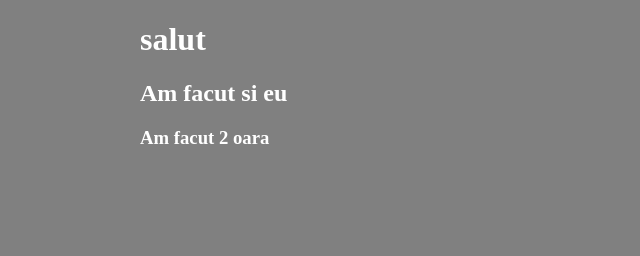
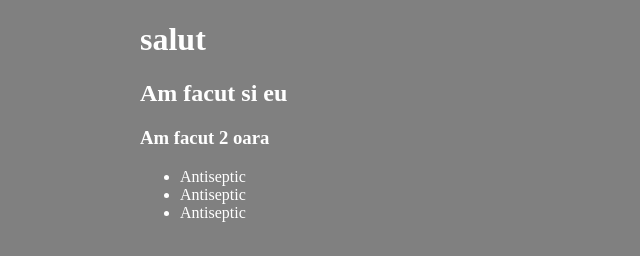
Before and after one commit to crutoigit/lps2313, a plain HTML site: page index.html in a window 1280 px wide. Shown: the whole page, without its empty margins (0-640 px from the left). Drawn offline with Linux system fonts and the light colour scheme.

Commit message:
commit din ramura antiseptic

```diff
--- a/index.html
+++ b/index.html
@@ -14,6 +14,11 @@
 
         <h3>Am facut 2 oara</h3>
 
+        <ul>
+            <li>Antiseptic</li>
+            <li>Antiseptic</li>
+            <li>Antiseptic</li>
+        </ul>
     </div>
 </body>
 </html>
```
